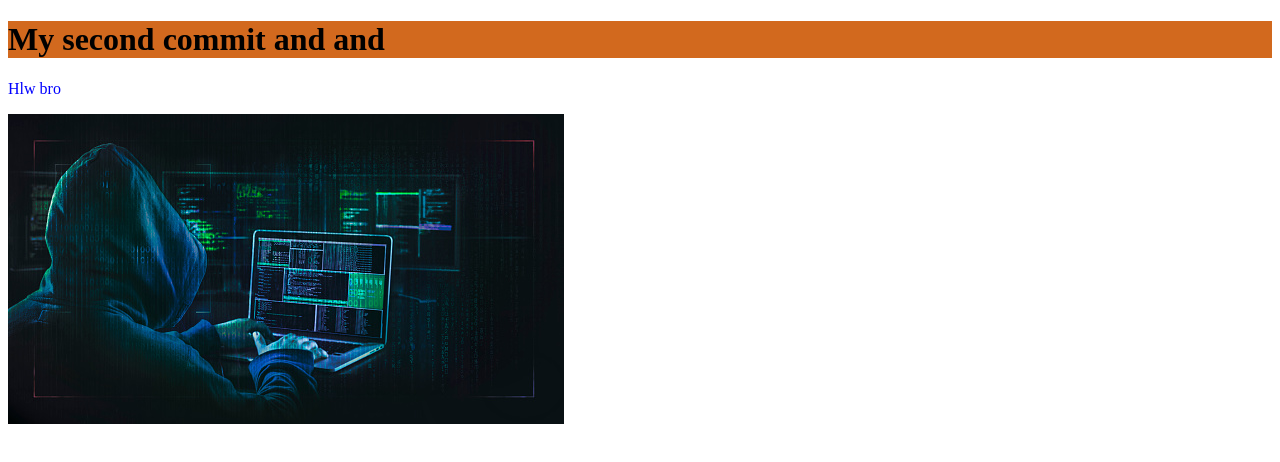
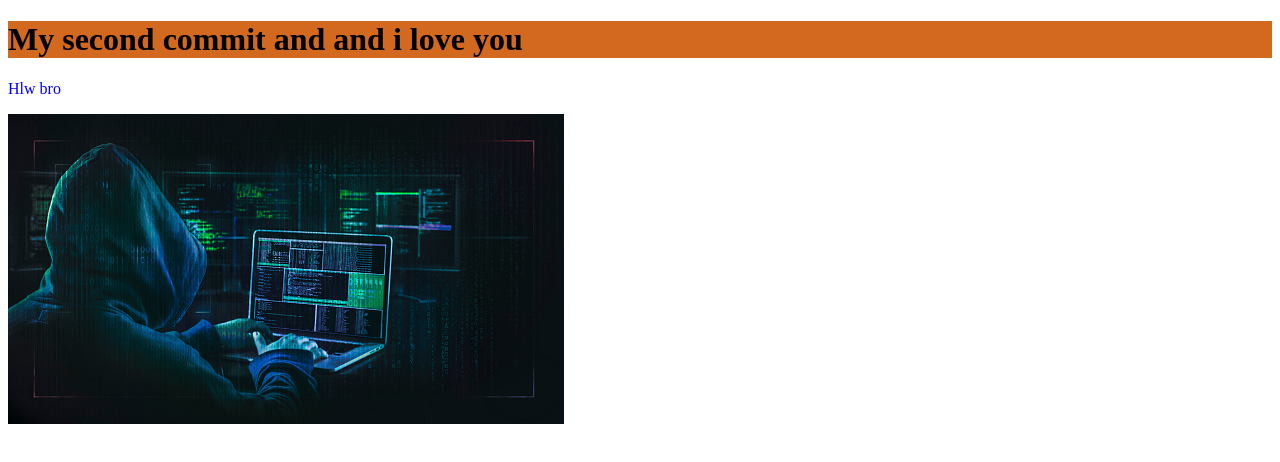
Before and after one commit to RahulSaha1998/p-hero-1, a plain HTML site: page index.html in a window 1280 px wide. Drawn offline with Linux system fonts and the light colour scheme.

Commit message:
Update index.html

```diff
--- a/index.html
+++ b/index.html
@@ -8,7 +8,7 @@
     <link rel="stylesheet" href="style.css">
 </head>
 <body>
-    <h1>My second commit and and</h1>
+    <h1>My second commit and and i love you</h1>
     <P>Hlw bro</P>
     <img src="hack.jpg" alt="">
 </body>
```
